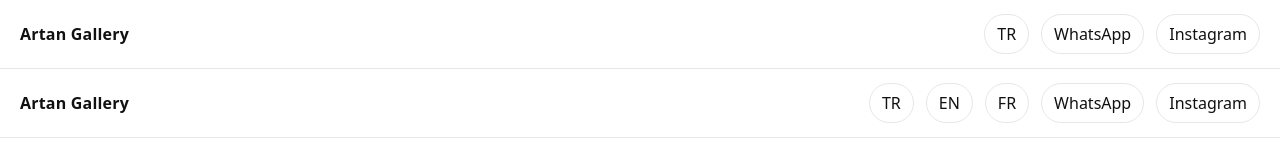
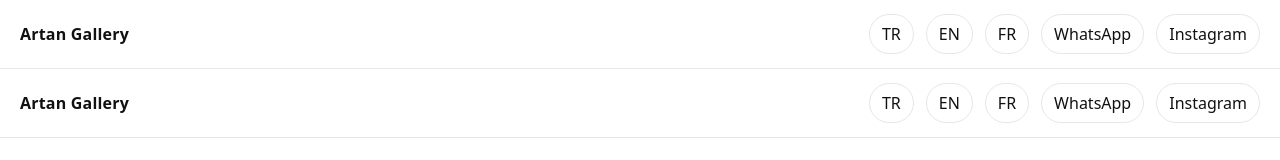
Before and after one commit to Hamed-shareghzadeh/artan-gallery, a Next.js app: page /tr/ai in a window 1280 px wide. Shown: the top 160 px of the page. Built offline with nearby package versions, Linux system fonts and the light colour scheme.

Commit message:
Update layout.js

```diff
--- a/app/layout.js
+++ b/app/layout.js
@@ -9,16 +9,20 @@ export default function RootLayout({ children }) {
   return (
     <html lang="tr">
       <body>
-        <header className="header">
+        <header className="header" role="banner">
           <div className="brand">Artan Gallery</div>
-          <nav className="nav">
+          <nav className="nav" aria-label="primary">
             <a href="/tr">TR</a>
+            <a href="/en">EN</a>
+            <a href="/fr">FR</a>
             <a href="https://wa.me/905437444070" target="_blank" rel="noopener">WhatsApp</a>
             <a href="https://instagram.com/artangallery.tr" target="_blank" rel="noopener">Instagram</a>
           </nav>
         </header>
+
         {children}
-        <footer className="footer">
+
+        <footer className="footer" role="contentinfo">
           <div>Telefon: +90 543 744 40 70</div>
           <div>Adres: FENERBAHÇE MAH. İĞRİP SK. NO: 13 İÇ KAPI NO: 1 KADIKÖY/İSTANBUL</div>
         </footer>
```
